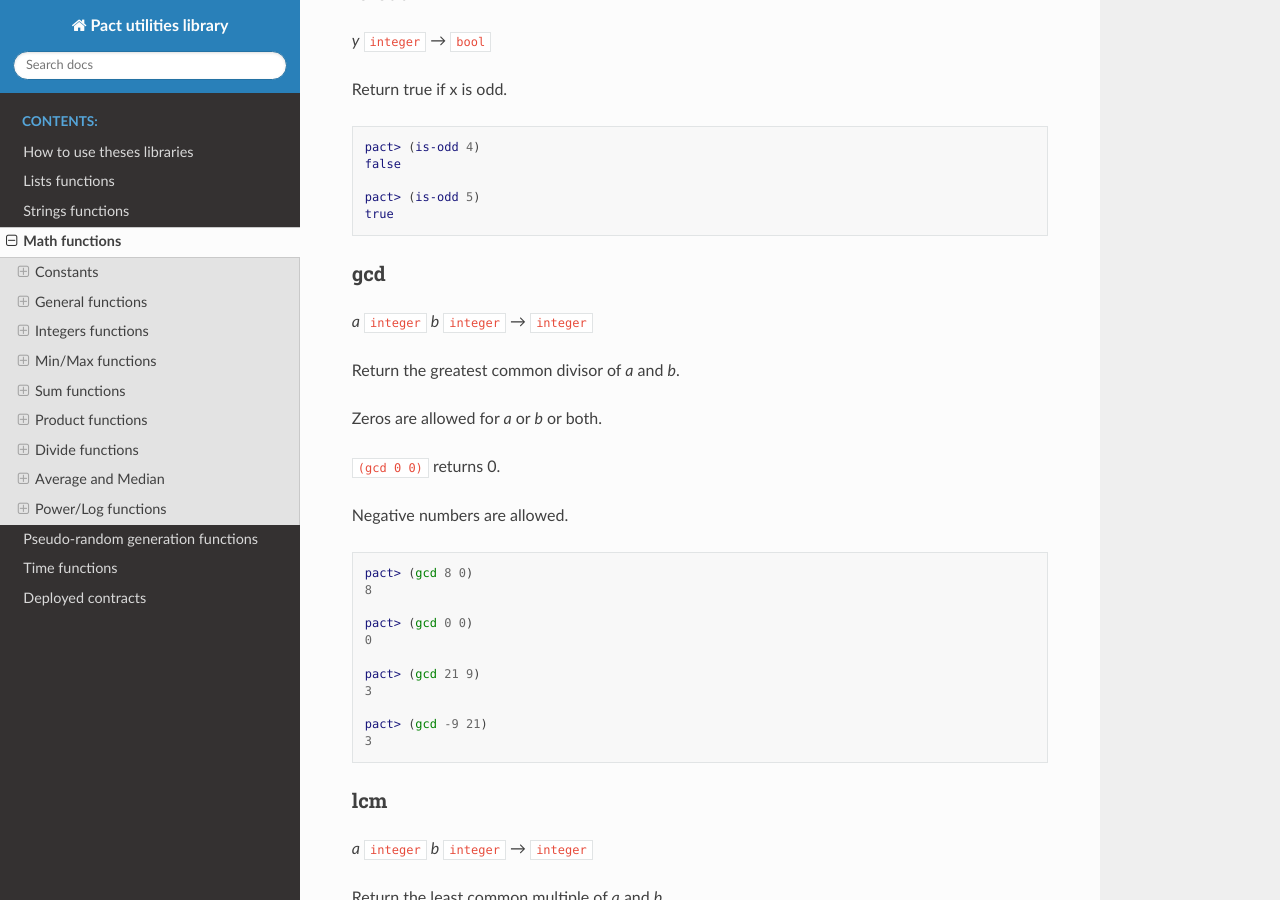
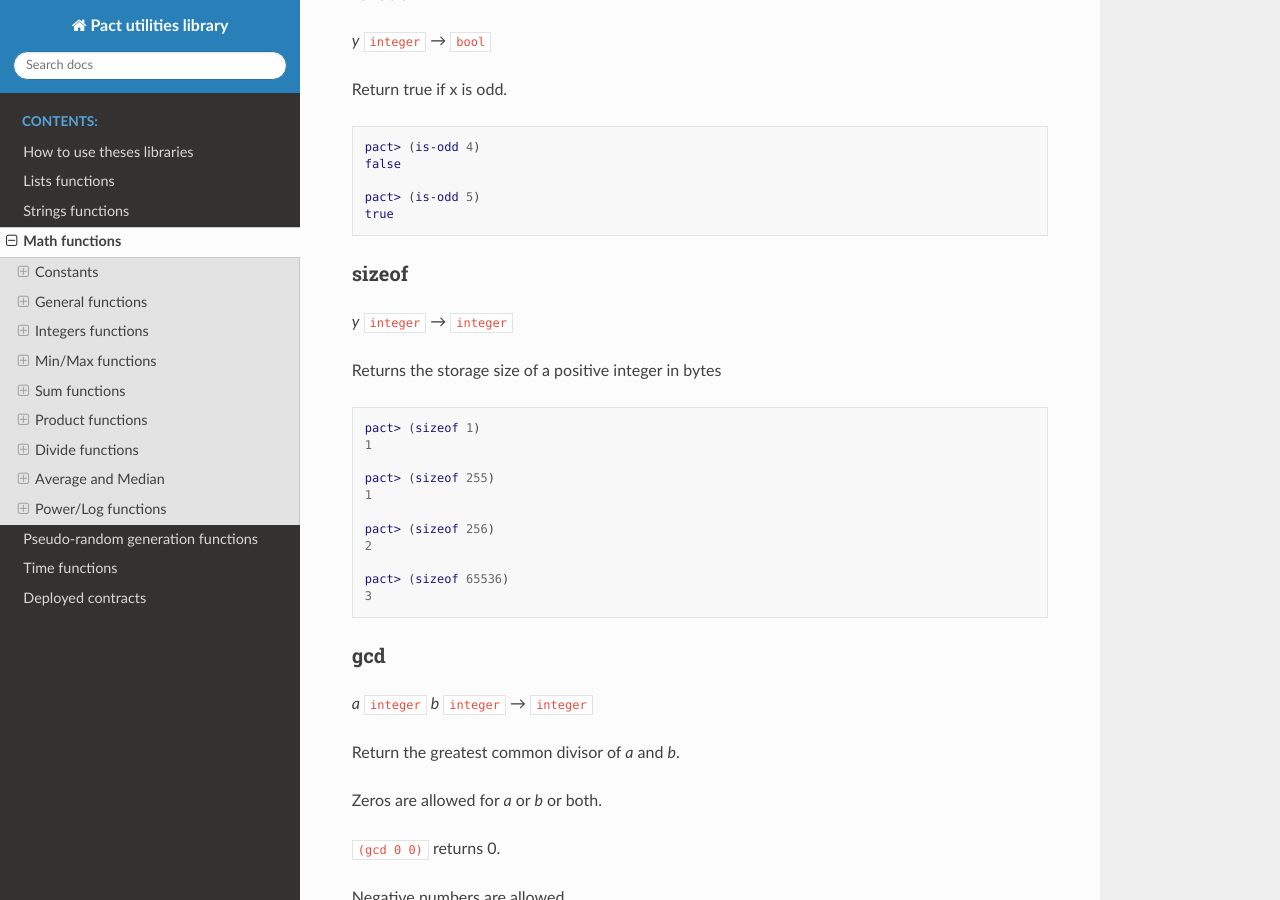
Before and after one commit to CryptoPascal31/pact-util-lib, a Sphinx documentation site: the page built from docs/source/util-math.rst, in a window 1280 px wide and 900 px high, scrolled down 1984 px. Built offline with Sphinx 7.4.7 and the Read the Docs theme 2.0.0, drawn with Linux system fonts in a browser that asks for light colours.

Commit message:
Add sizeof function

```diff
--- a/docs/source/util-math.rst
+++ b/docs/source/util-math.rst
@@ -102,6 +102,28 @@ Return true if x is odd.
 
   pact> (is-odd 5)
   true
+
+sizeof
+~~~~~~
+*y* ``integer`` *→* ``integer``
+
+Returns the storage size of a positive integer in bytes
+
+.. code:: lisp
+
+  pact> (sizeof 1)
+  1
+
+  pact> (sizeof 255)
+  1
+
+  pact> (sizeof 256)
+  2
+
+  pact> (sizeof 65536)
+  3
+
+
 
 gcd
 ~~~
```
Also changed, not shown: README.md (+1 -0 lines), 2 other files.
